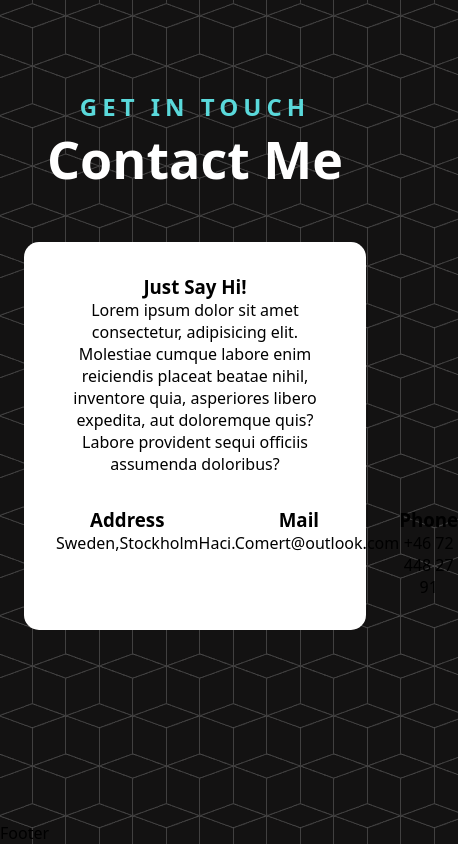
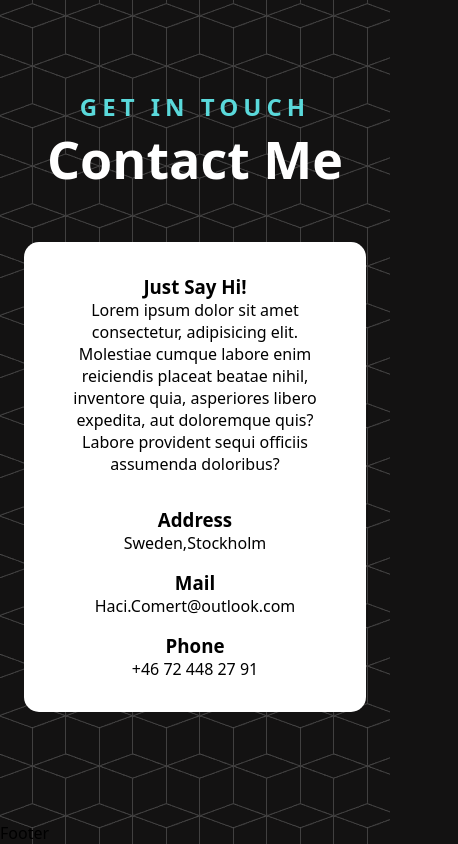
Before and after one commit to Haco11/Portfolio-React, a React (Create React App) app: page / in a window 390 px wide. Shown: the part 4847-5691 px from the top of the page, 458 px wide, since content can reach past the window. Built offline with nearby package versions, Linux system fonts and the light colour scheme.

Commit message:
Fixed mobile responsive

```diff
--- a/src/Component/Contact/Contact.scss
+++ b/src/Component/Contact/Contact.scss
@@ -10,7 +10,12 @@
   border-radius: 15px;
   .contact_info {
     display: flex;
+    flex-wrap: wrap;
+    gap: 1rem;
     justify-content: space-between;
+    @media screen and (max-width: 500px) {
+      justify-content: center;
+    }
     margin-top: 2rem;
   }
 }
```
